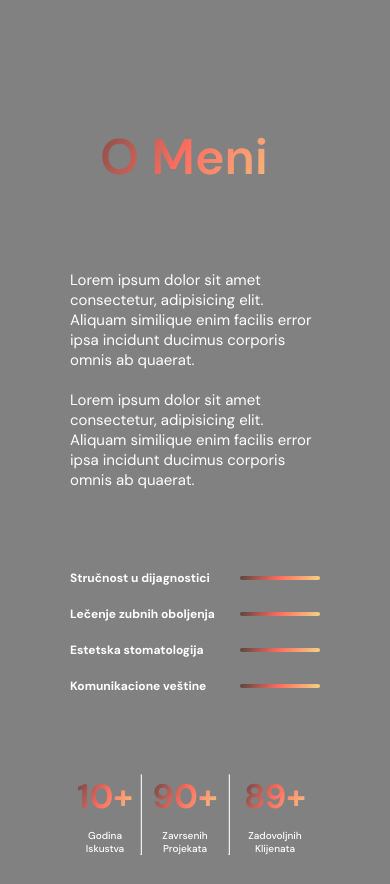
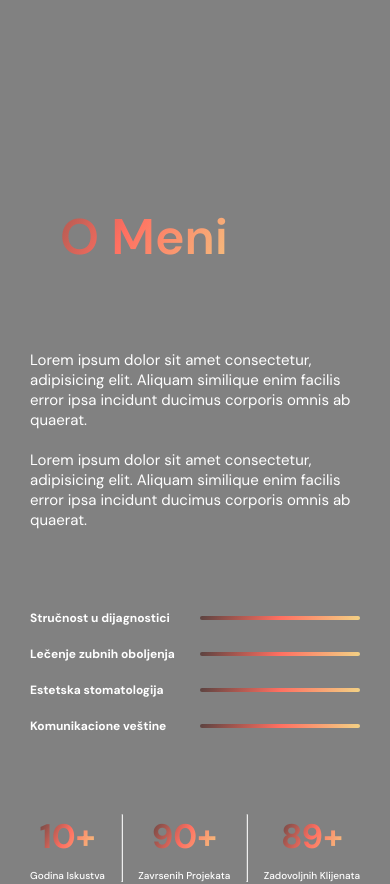
Before and after one commit to Elddar00/animated-portfolio, a React (Vite) app: page / in a window 390 px wide. Shown: the part 1000-1884 px from the top of the page. Built offline with nearby package versions, Linux system fonts and the light colour scheme.

Commit message:
About Section - Mobile Responsive 2.1

```diff
--- a/src/components/about/about.scss
+++ b/src/components/about/about.scss
@@ -10,7 +10,7 @@
 
   @include mobile {
     gap: 80px;
-    margin: 280px 70px;
+    margin: 280px 30px; //70
     align-items: start;
   }
 }
@@ -34,7 +34,7 @@
 
     @include mobile {
       font-size: 50px;
-      padding: 5;
+      padding-top: 80px;
     }
   }
 }
```
